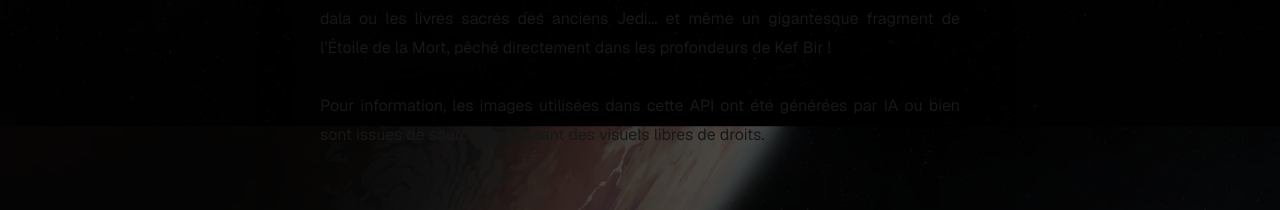
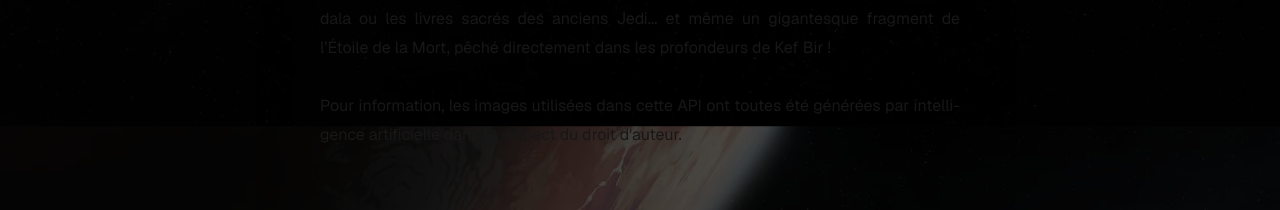
Before and after one commit to Rafikosaure/star-wars-artefacts-api, a Next.js app: page / in a window 1280 px wide. Shown: the part 3141-3351 px from the top of the page. Built offline with nearby package versions, Linux system fonts and the light colour scheme; no server answers; a web font is replaced by a local one.

Commit message:
Mise à jour du message d'origine des images de l'API.

```diff
--- a/src/data/homePageData.js
+++ b/src/data/homePageData.js
@@ -4,7 +4,7 @@ export const contributorPresentation01 = "Je suis Rafik Ben Sadi, développeur f
 
 export const contributorPresentation02 = "Ces artefacts sont parfois imaginés ou inspirés de l'univers Canon, de Legends, ou bien sont totalement imaginés à partir du lore. On en trouve de tous les genres : les sabres laser blanc d'Ahsoka Tano, des ouvrages précieux tel le journal intime de Padme Amidala ou les livres sacrés des anciens Jedi... et même un gigantesque fragment de l’Étoile de la Mort, pêché directement dans les profondeurs de Kef Bir !"
 
-export const originApiImages = "Pour information, les images utilisées dans cette API ont été générées par IA ou bien sont issues de sources proposant des visuels libres de droits."
+export const originApiImages = "Pour information, les images utilisées dans cette API ont toutes été générées par intelligence artificielle dans le respect du droit d'auteur."
 
 export const JSONResponse =
 `{
```
